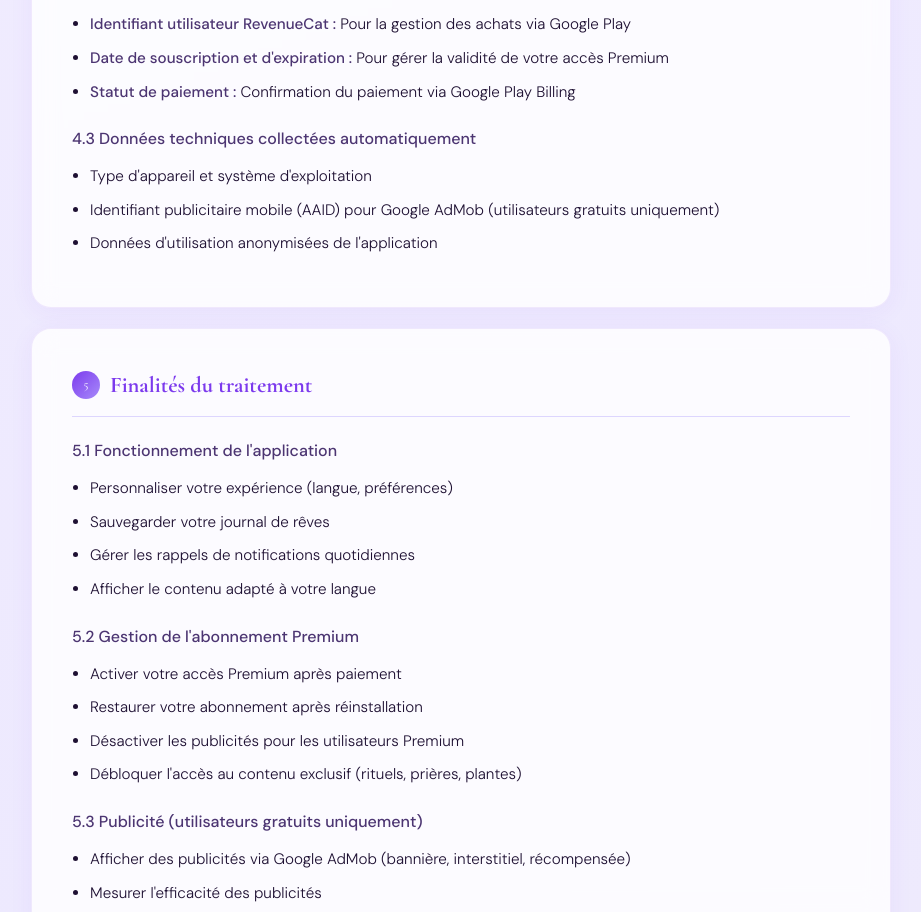
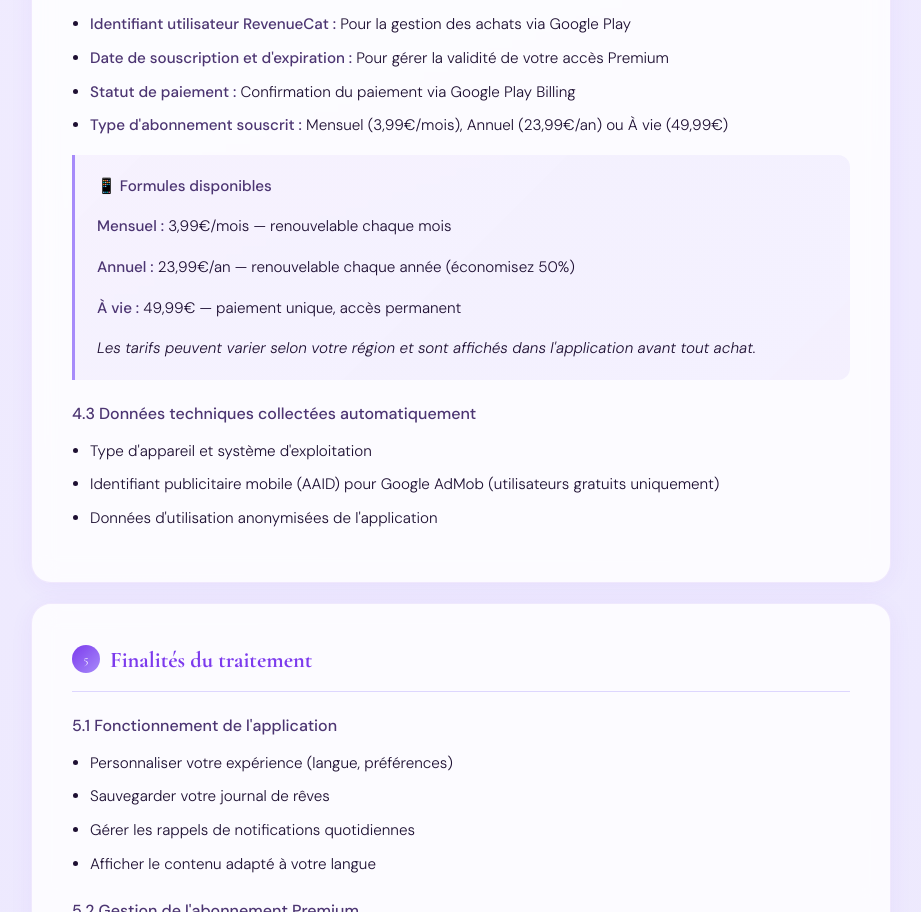
Before and after one commit to KassyAngel/reves-et-rituels-legal, a plain HTML site: page politique-confidentialite.html in a window 1280 px wide. Shown: the part 2351-3263 px from the top of the page, without its empty margins (179-1100 px from the left). Drawn offline with nearby package versions, Linux system fonts and the light colour scheme.

Commit message:
Update politique-confidentialite.html

```diff
--- a/politique-confidentialite.html
+++ b/politique-confidentialite.html
@@ -174,7 +174,15 @@
     <li><strong>Identifiant utilisateur RevenueCat :</strong> Pour la gestion des achats via Google Play</li>
     <li><strong>Date de souscription et d'expiration :</strong> Pour gérer la validité de votre accès Premium</li>
     <li><strong>Statut de paiement :</strong> Confirmation du paiement via Google Play Billing</li>
+    <li><strong>Type d'abonnement souscrit :</strong> Mensuel (3,99€/mois), Annuel (23,99€/an) ou À vie (49,99€)</li>
 </ul>
+<div class="info-box">
+    <p><strong>📱 Formules disponibles</strong></p>
+    <p><strong>Mensuel :</strong> 3,99€/mois — renouvelable chaque mois</p>
+    <p><strong>Annuel :</strong> 23,99€/an — renouvelable chaque année (économisez 50%)</p>
+    <p><strong>À vie :</strong> 49,99€ — paiement unique, accès permanent</p>
+    <p><em>Les tarifs peuvent varier selon votre région et sont affichés dans l'application avant tout achat.</em></p>
+</div>
 
         <h3>4.3 Données techniques collectées automatiquement</h3>
         <ul>
```
Lines whose indentation alone changed are shown as unchanged.
